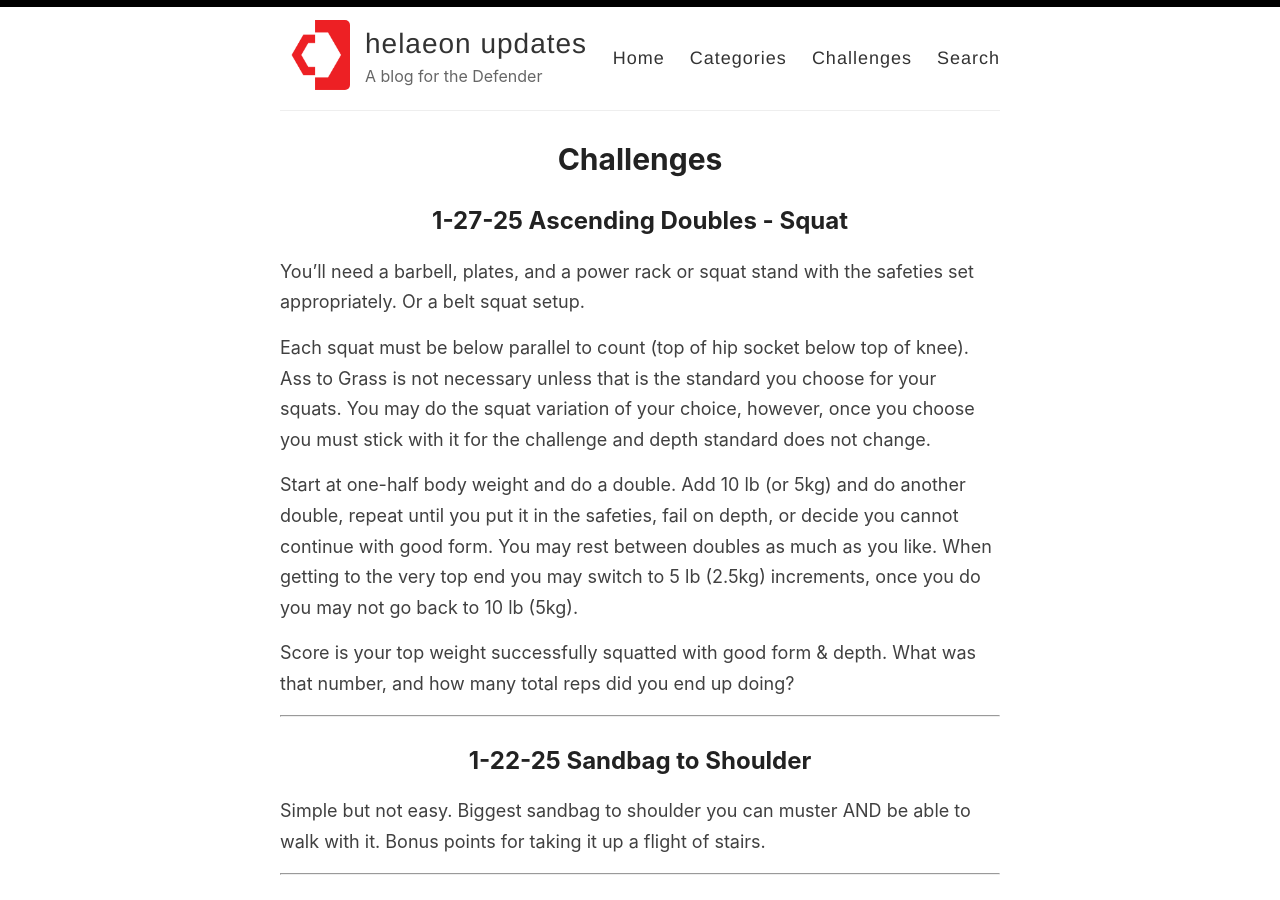
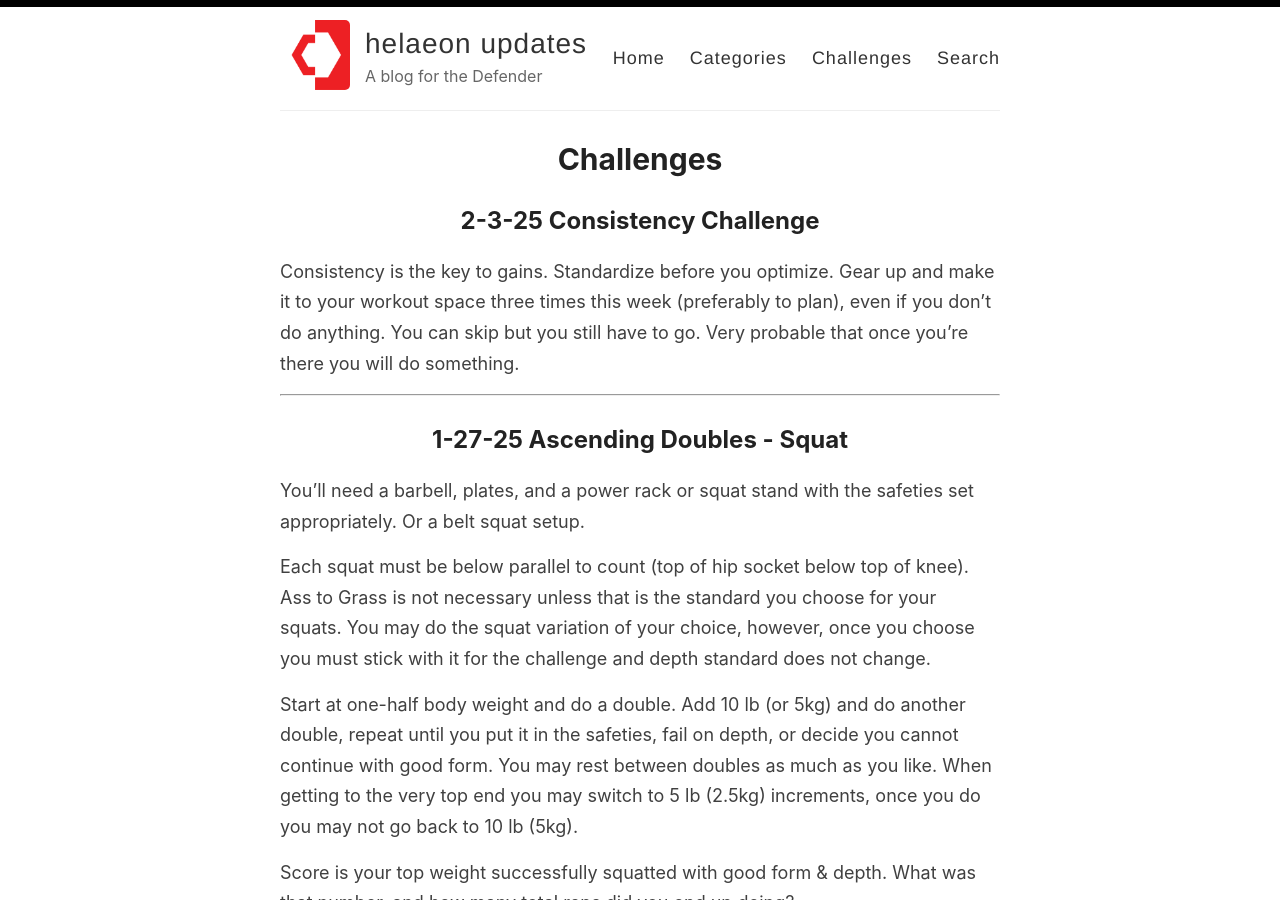
Before and after one commit to helaeon/helaeon.github.io, a Jekyll site: the page built from _pages/challenges.md, in a window 1280 px wide and 900 px high. Built offline with Jekyll 4.4.1, drawn with Linux system fonts in a browser that asks for light colours.

Commit message:
Add files via upload

```diff
--- a/_pages/challenges.md
+++ b/_pages/challenges.md
@@ -3,6 +3,12 @@ layout: page
 permalink: /challenges/
 title: Challenges
 ---
+**2-3-25 Consistency Challenge**
+------
+Consistency is the key to gains. Standardize before you optimize. Gear up and make it to your workout space three times this week (preferably to plan), even if you don't do anything. You can skip but you still have to go. Very probable that once you're there you will do something.
+
+******
+
 **1-27-25 Ascending Doubles - Squat**
 ------
 You'll need a barbell, plates, and a power rack or squat stand with the safeties set appropriately. Or a belt squat setup.
```
